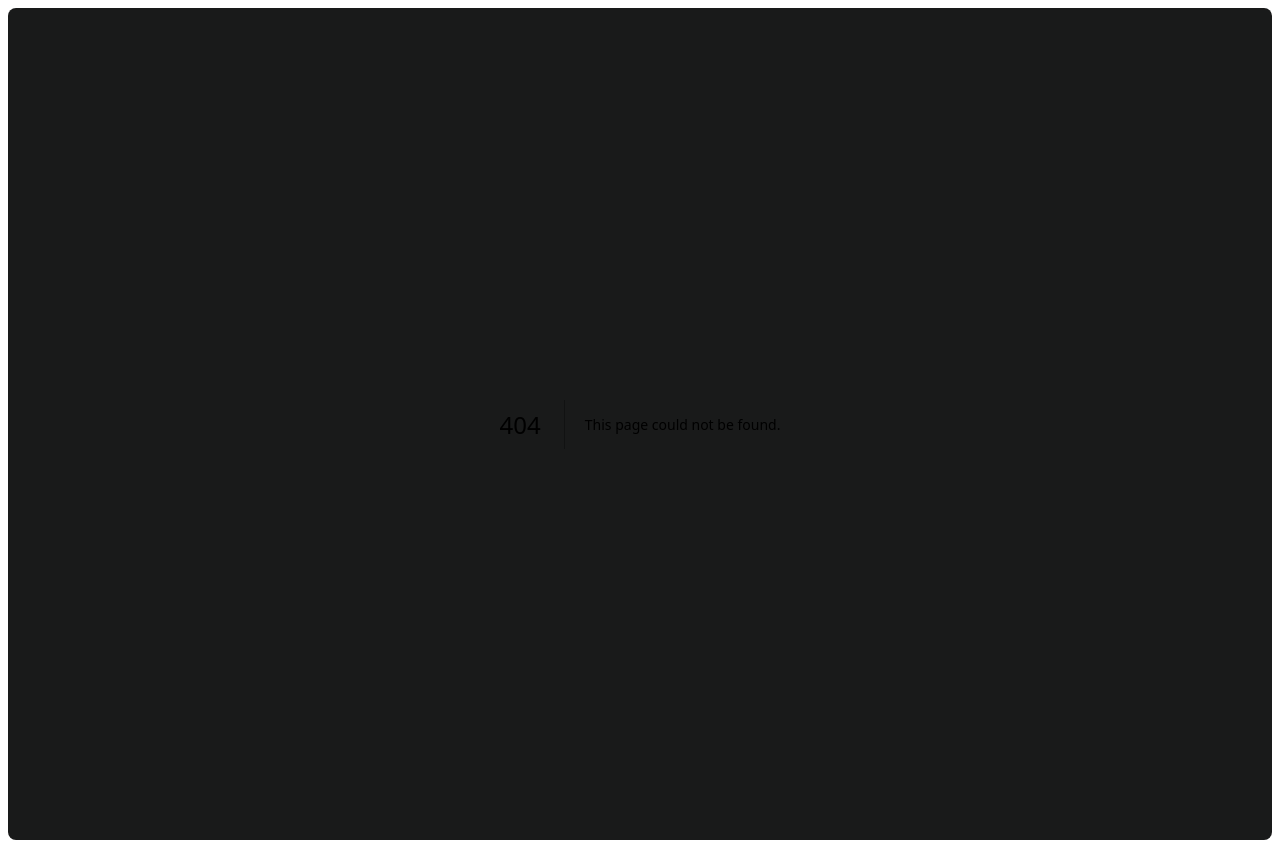
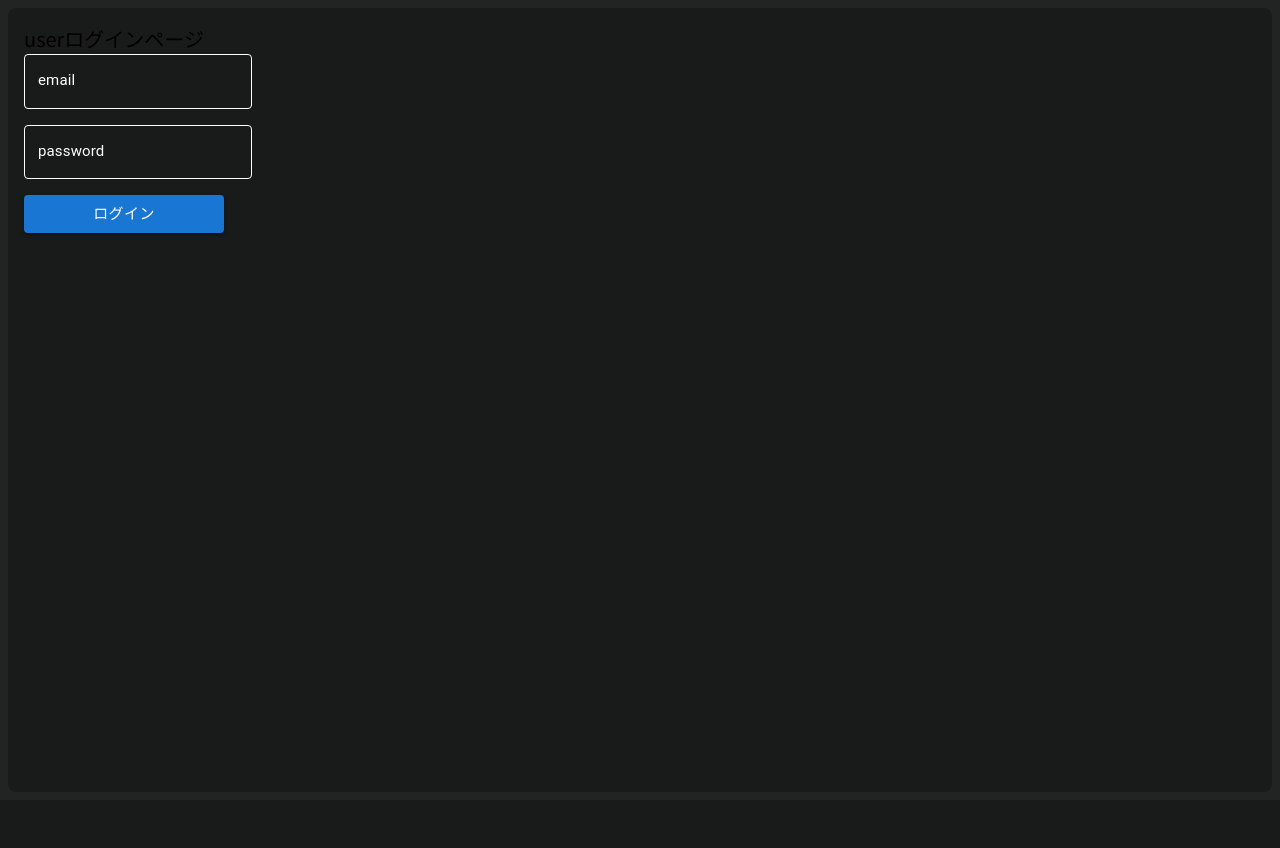
Before and after one commit to Fn-front/nextjs-auth-straddle-different, a Next.js app: page /user/login in a window 1280 px wide. Before the commit this address had no page. After the commit the page ends 800 px from the top, so only its background shows below. Built offline with nearby package versions, Linux system fonts and the light colour scheme.

Commit message:
add: user login

```diff
--- /dev/null
+++ b/src/app/user/login/page.tsx
@@ -0,0 +1,71 @@
+'use client'
+
+import { signIn } from 'next-auth/react';
+import { useRouter } from 'next/navigation';
+import { useState } from 'react';
+import TextField from '@mui/material/TextField';
+import Button from '@mui/material/Button';
+
+/* eslint-disable */
+export default function AdminLogin() {
+
+  const router = useRouter();
+  // パラメータ情報取得
+  // const searchParams = useSearchParams();
+  // const callbackUrl = searchParams.get('callbackUrl') || '/';
+  const [email, setEmail] = useState<string>('')
+  const [pass, setPass] = useState<string>('')
+
+  const handleFormSubmit = async () => {
+
+    console.log(signIn);
+
+    await signIn('credentials', {
+      redirect: false,
+      email: 'admin@gmail.com',
+      password: 'vBa7jh9Nbgmg',
+    })
+      .then((res: any) => {
+
+        if (res?.error) {
+          console.log(res.error);
+        }
+
+        router.push('/user');
+      })
+      .catch((err: any) => {
+        console.log(err);
+      });
+  };
+
+  return (
+    <>
+      <h2 className='c_h2'>userログインページ</h2>
+      <TextField
+        id="user"
+        label="email"
+        variant="outlined"
+        sx={{ input: { color: '#fff', width: '200px', fontSize: '1.5rem' }, fieldset: { borderColor: '#fff' }, label: { color: '#fff', fontSize: '1.5rem' } }}
+        defaultValue={email}
+        onChange={(e) => setEmail(e.target.value)}
+      />
+      <br />
+      <TextField
+        id="pass"
+        label="password"
+        variant="outlined"
+        sx={{ input: { color: '#fff', width: '200px', fontSize: '1.5rem' }, fieldset: { borderColor: '#fff' }, label: { color: '#fff', fontSize: '1.5rem' }, marginTop: '16px' }}
+        defaultValue={pass}
+        onChange={(e) => setPass(e.target.value)}
+      />
+      <br />
+      <Button
+        variant="contained"
+        sx={{ width: '200px', fontSize: '1.5rem', marginTop: '16px' }}
+        onClick={() => handleFormSubmit()}
+      >
+        ログイン
+      </Button>
+    </>
+  )
+}
```
